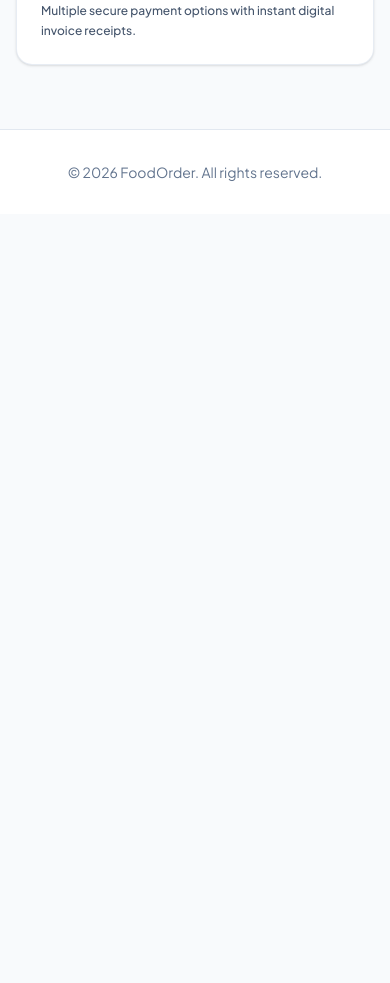
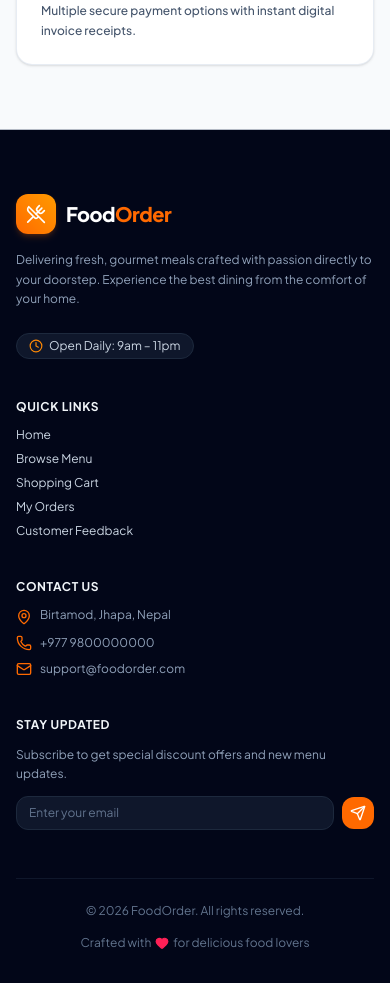
Before and after one commit to AYUSH12-byte/Food-Ordering-System, a React (Vite) app in the folder frontend/: page / in a window 390 px wide. Shown: the part 1600-2583 px from the top of the page. Before the commit the page ends 1814 px from the top, so only its background shows below. Built offline with nearby package versions, Linux system fonts and the light colour scheme; no server answers.

Commit message:
feat(ui): add responsive Footer component with quick links and contact info

```diff
--- /dev/null
+++ b/frontend/src/components/common/Footer.jsx
@@ -0,0 +1,130 @@
+import { Link } from "react-router-dom";
+import {
+  UtensilsCrossed,
+  MapPin,
+  Phone,
+  Mail,
+  Clock,
+  Send,
+  Heart,
+} from "lucide-react";
+
+const Footer = () => {
+  return (
+    <footer className="border-t border-slate-200/80 bg-slate-950 text-slate-300">
+      <div className="mx-auto max-w-7xl px-4 pt-16 pb-8 sm:px-6 lg:px-8">
+        <div className="grid gap-10 sm:grid-cols-2 lg:grid-cols-5">
+          {/* Brand Col */}
+          <div className="lg:col-span-2 space-y-4">
+            <Link to="/" className="flex items-center gap-2.5">
+              <div className="flex h-10 w-10 items-center justify-center rounded-xl bg-gradient-to-tr from-orange-500 to-amber-500 text-white shadow-md shadow-orange-500/20">
+                <UtensilsCrossed className="h-5 w-5" />
+              </div>
+              <span className="text-xl font-extrabold tracking-tight text-white">
+                Food<span className="text-orange-500">Order</span>
+              </span>
+            </Link>
+            <p className="text-xs leading-relaxed text-slate-400 max-w-sm">
+              Delivering fresh, gourmet meals crafted with passion directly to your doorstep. Experience the best dining from the comfort of your home.
+            </p>
+            <div className="pt-2 flex items-center gap-3 text-xs text-slate-400">
+              <div className="flex items-center gap-1.5 rounded-full bg-slate-900 border border-slate-800 px-3 py-1 text-slate-300">
+                <Clock className="h-3.5 w-3.5 text-orange-400" />
+                <span>Open Daily: 9am – 11pm</span>
+              </div>
+            </div>
+          </div>
+
+          {/* Quick Links */}
+          <div className="space-y-3">
+            <h3 className="text-xs font-bold uppercase tracking-wider text-slate-100">
+              Quick Links
+            </h3>
+            <ul className="space-y-2 text-xs">
+              <li>
+                <Link to="/" className="hover:text-orange-400 transition">
+                  Home
+                </Link>
+              </li>
+              <li>
+                <Link to="/foods" className="hover:text-orange-400 transition">
+                  Browse Menu
+                </Link>
+              </li>
+              <li>
+                <Link to="/cart" className="hover:text-orange-400 transition">
+                  Shopping Cart
+                </Link>
+              </li>
+              <li>
+                <Link to="/orders" className="hover:text-orange-400 transition">
+                  My Orders
+                </Link>
+              </li>
+              <li>
+                <Link to="/feedback" className="hover:text-orange-400 transition">
+                  Customer Feedback
+                </Link>
+              </li>
+            </ul>
+          </div>
+
+          {/* Contact Info */}
+          <div className="space-y-3">
+            <h3 className="text-xs font-bold uppercase tracking-wider text-slate-100">
+              Contact Us
+            </h3>
+            <ul className="space-y-2.5 text-xs text-slate-400">
+              <li className="flex items-start gap-2">
+                <MapPin className="h-4 w-4 text-orange-500 shrink-0 mt-0.5" />
+                <span>Birtamod, Jhapa, Nepal</span>
+              </li>
+              <li className="flex items-center gap-2">
+                <Phone className="h-4 w-4 text-orange-500 shrink-0" />
+                <span>+977 9800000000</span>
+              </li>
+              <li className="flex items-center gap-2">
+                <Mail className="h-4 w-4 text-orange-500 shrink-0" />
+                <span>support@foodorder.com</span>
+              </li>
+            </ul>
+          </div>
+
+          {/* Newsletter Box */}
+          <div className="space-y-3">
+            <h3 className="text-xs font-bold uppercase tracking-wider text-slate-100">
+              Stay Updated
+            </h3>
+            <p className="text-xs text-slate-400 leading-relaxed">
+              Subscribe to get special discount offers and new menu updates.
+            </p>
+            <form onSubmit={(e) => e.preventDefault()} className="flex items-center gap-2">
+              <input
+                type="email"
+                placeholder="Enter your email"
+                className="w-full rounded-xl bg-slate-900 border border-slate-800 px-3 py-2 text-xs text-white placeholder-slate-500 outline-none focus:border-orange-500 transition"
+              />
+              <button
+                type="submit"
+                className="rounded-xl bg-orange-500 p-2 text-white hover:bg-orange-600 transition"
+                title="Subscribe"
+              >
+                <Send className="h-4 w-4" />
+              </button>
+            </form>
+          </div>
+        </div>
+
+        {/* Bottom Bar */}
+        <div className="mt-12 pt-6 border-t border-slate-900 flex flex-col sm:flex-row items-center justify-between gap-4 text-xs text-slate-500">
+          <p>© {new Date().getFullYear()} FoodOrder. All rights reserved.</p>
+          <p className="flex items-center gap-1">
+            Crafted with <Heart className="h-3.5 w-3.5 fill-rose-500 text-rose-500" /> for delicious food lovers
+          </p>
+        </div>
+      </div>
+    </footer>
+  );
+};
+
+export default Footer;
--- a/frontend/src/layouts/CustomerLayout.jsx
+++ b/frontend/src/layouts/CustomerLayout.jsx
@@ -1,20 +1,17 @@
 import { Outlet } from "react-router-dom";
 import Navbar from "../components/common/Navbar";
+import Footer from "../components/common/Footer";
 
 const CustomerLayout = () => {
   return (
-    <div className="min-h-screen bg-slate-50">
+    <div className="flex min-h-screen flex-col bg-slate-50">
       <Navbar />
 
-      <main>
+      <main className="flex-1">
         <Outlet />
       </main>
 
-      <footer className="border-t border-slate-200 bg-white">
-        <div className="mx-auto max-w-7xl px-4 py-8 text-center text-sm text-slate-500 sm:px-6 lg:px-8">
-          © {new Date().getFullYear()} FoodOrder. All rights reserved.
-        </div>
-      </footer>
+      <Footer />
     </div>
   );
 };
```
